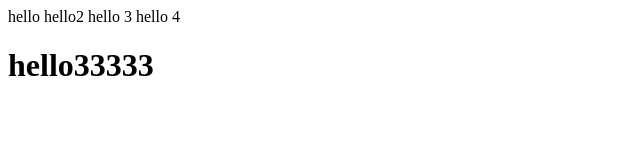
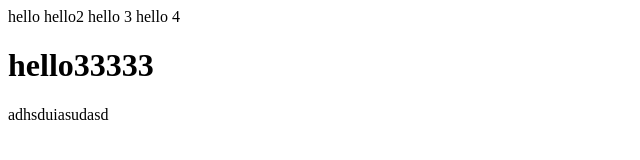
Before and after one commit to vietbacneu/test, a plain HTML site: page index.html in a window 1280 px wide. Shown: the full height of the page, 0-640 px from the left. Drawn offline with Linux system fonts and the light colour scheme.

Commit message:
phien ban n

```diff
--- a/index.html
+++ b/index.html
@@ -3,3 +3,5 @@
  hello 3
  hello  4
  <h1> hello33333</h1>
+
+<p> adhsduiasudasd</p>
```
